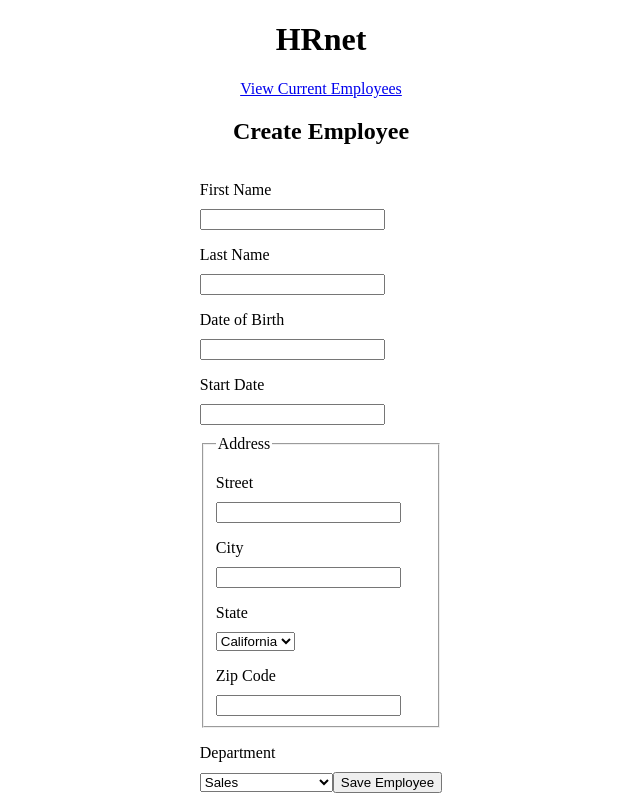
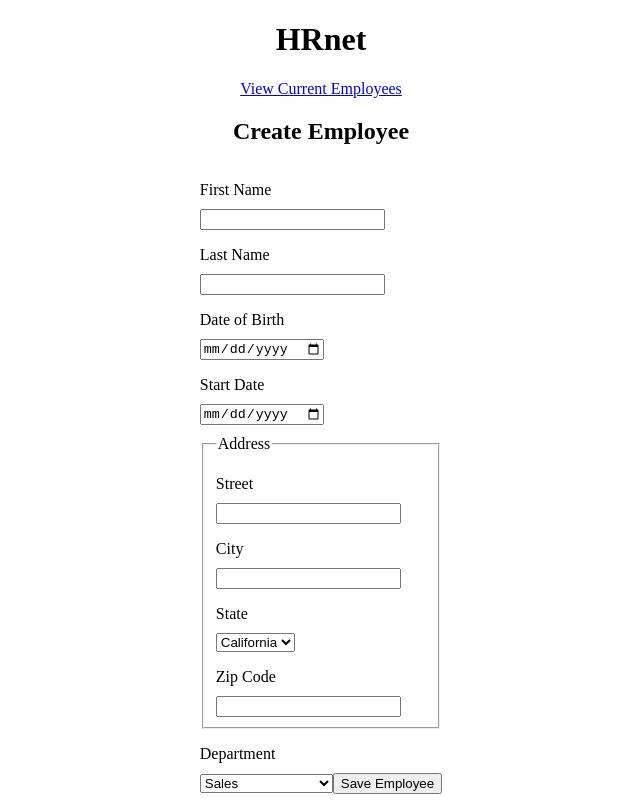
Before and after one commit to michelre/hrnet-main, a React (Vite) app: page / in a window 1280 px wide. Shown: the whole page, without its empty margins (319-959 px from the left). Built offline with nearby package versions, Linux system fonts and the light colour scheme.

Commit message:
input date

```diff
--- a/src/components/form/Form.jsx
+++ b/src/components/form/Form.jsx
@@ -13,7 +13,7 @@ const Form = () => {
     department: "",
   });
 
-  // Gestion des changements des input
+  // Gestion des changements des inputs
   const handleChange = (e) => {
     const { id, value } = e.target;
     setFormData({ ...formData, [id]: value });
@@ -36,10 +36,19 @@ const Form = () => {
           <input type="text" id="last-name" value={formData.lastName} onChange={handleChange}/>
 
           <label htmlFor="date-of-birth">Date of Birth</label>
-          <input id="date-of-birth" type="text" value={formData.dateOfBirth} onChange={handleChange}/>
-
+          <input
+            type="date"
+            id="dateOfBirth"
+            value={formData.dateOfBirth}
+            onChange={handleChange}
+          />
           <label htmlFor="start-date">Start Date</label>
-          <input id="start-date" type="text" value={formData.startDate} onChange={handleChange}/>
+          <input
+            type="date"
+            id="startDate"
+            value={formData.startDate}
+            onChange={handleChange}
+          />
 
           <fieldset className="address">
             <legend>Address</legend>
```
